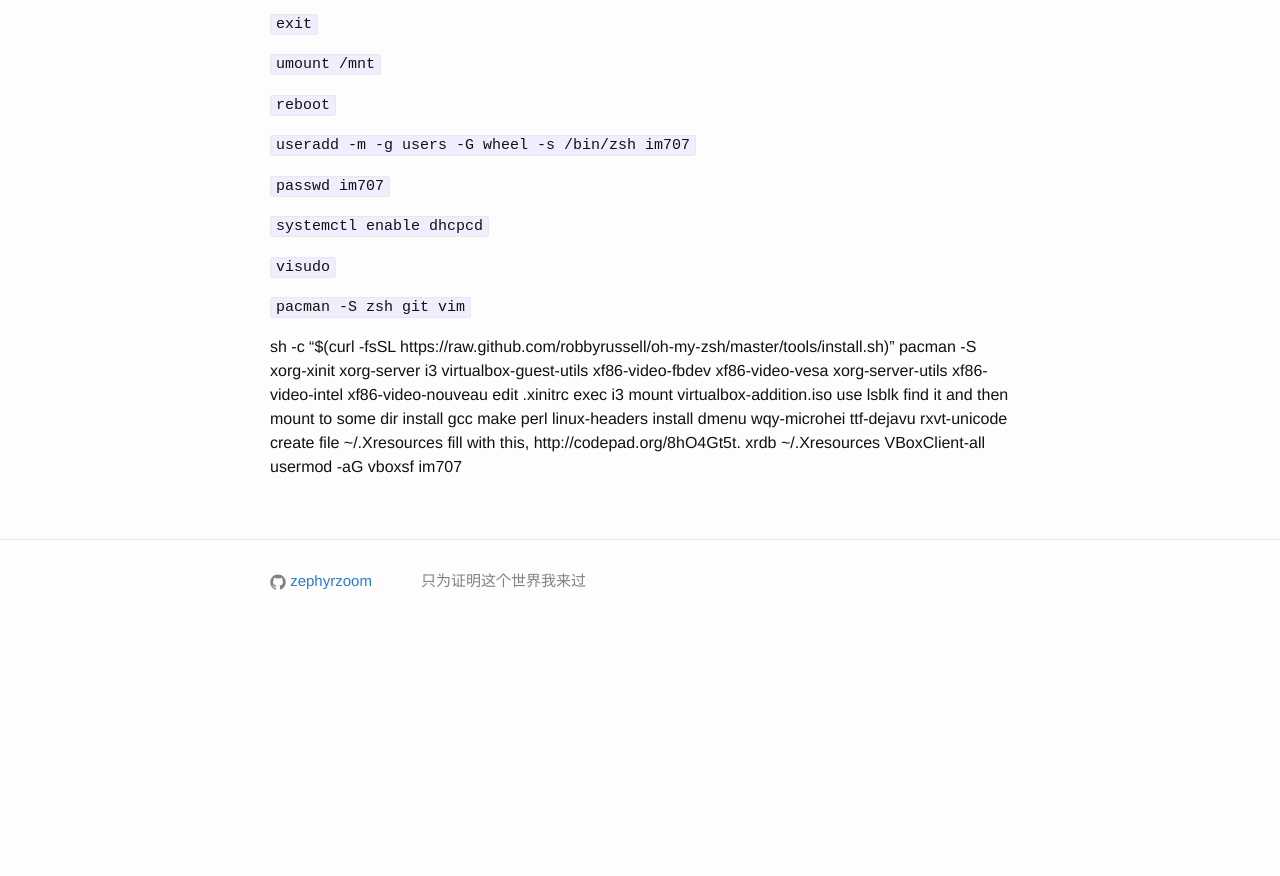
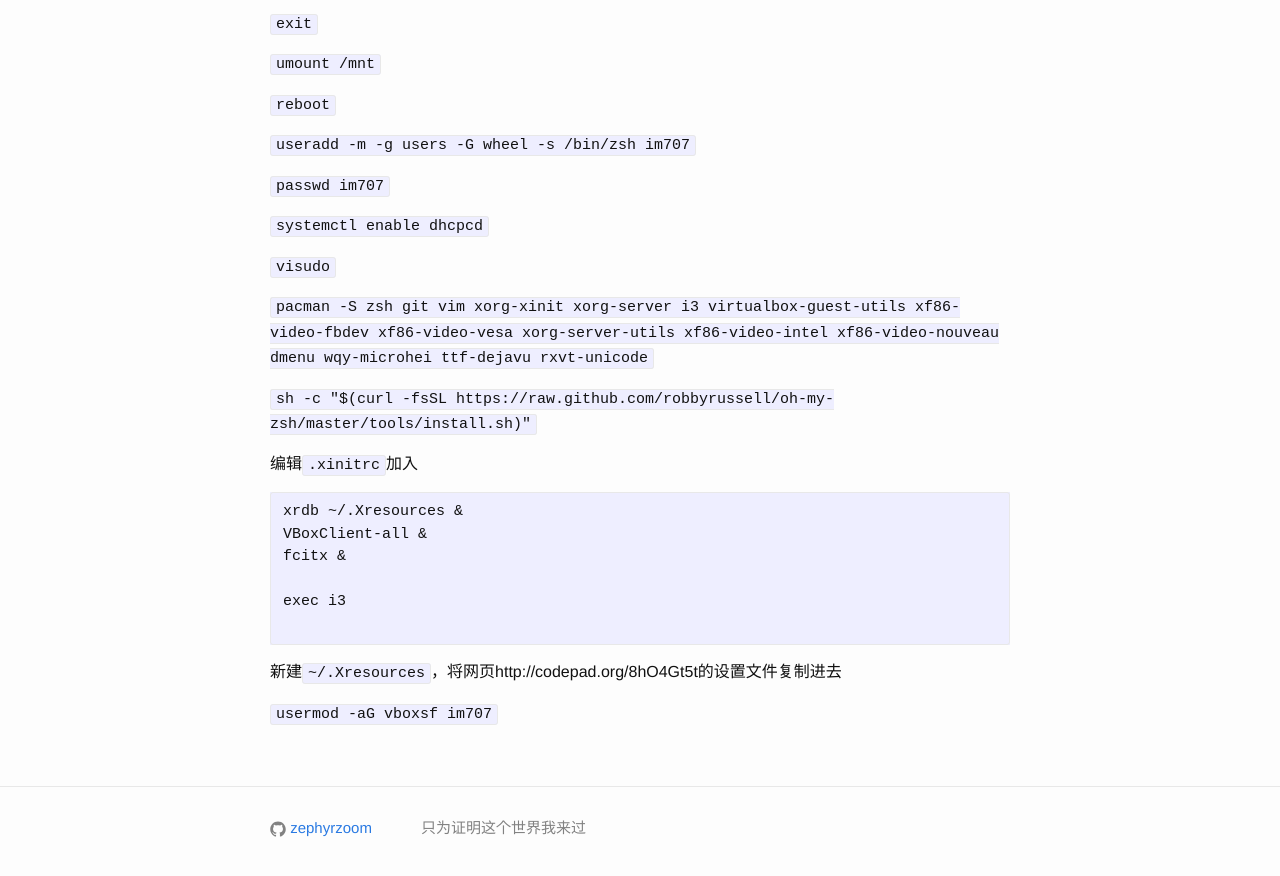
Before and after one commit to zephyrzoom/zephyrzoom.github.io, a Jekyll site: the page built from _posts/2016-11-22-archlinux-install.md, in a window 1280 px wide and 900 px high, scrolled down 878 px. Shown: the top 876 px of the window. Built offline with Jekyll 4.4.1, drawn with Linux system fonts in a browser that asks for light colours; comment, search, counter and statistics services are not loaded; before the commit the page ends 1530 px from its top, so only the background shows below that.

Commit message:
update archlinux install

````diff
--- a/_posts/2016-11-22-archlinux-install.md
+++ b/_posts/2016-11-22-archlinux-install.md
@@ -4,7 +4,7 @@ title: 安装Archlinux
 date: 2016-11-22 00:00:00 +0800
 ---
 
-`cfdisk` 分区选择GPT时，需要另外分一个boot分区；若选择DOS类型，需要将一个分区标记为boot
+`cfdisk`分区选择GPT时，需要另外分一个boot分区；若选择DOS类型，需要将一个分区标记为boot
 
 `mkfs.ext4 /dev/sda1`
 
@@ -12,7 +12,7 @@ date: 2016-11-22 00:00:00 +0800
 
 `mount /dev/sda1 /mnt`
 
-`vi /etc/pacman.d/mirrorlist` 将中国的源放在前面
+`vi /etc/pacman.d/mirrorlist`将中国的源放在前面
 
 `pacstrap /mnt base base-devel net-tools`
 
@@ -20,7 +20,7 @@ date: 2016-11-22 00:00:00 +0800
 
 `arch-chroot /mnt`
 
-`vi /etc/locale.gen && locale-gen` 选择解注en_US.UTF-8和zh_CN.UTF-8
+`vi /etc/locale.gen && locale-gen`选择解注en_US.UTF-8和zh_CN.UTF-8
 
 `echo LANG="en_US.UTF-8" >> /etc/locale.conf`
 
@@ -52,16 +52,20 @@ date: 2016-11-22 00:00:00 +0800
 
 `visudo`
 
-`pacman -S zsh git vim`
+`pacman -S zsh git vim xorg-xinit xorg-server i3 virtualbox-guest-utils xf86-video-fbdev xf86-video-vesa xorg-server-utils xf86-video-intel xf86-video-nouveau dmenu wqy-microhei ttf-dejavu rxvt-unicode`
 
-sh -c "$(curl -fsSL https://raw.github.com/robbyrussell/oh-my-zsh/master/tools/install.sh)"
-pacman -S xorg-xinit xorg-server i3 virtualbox-guest-utils xf86-video-fbdev xf86-video-vesa xorg-server-utils xf86-video-intel xf86-video-nouveau
-edit .xinitrc exec i3
-mount virtualbox-addition.iso
-use lsblk find it and then mount to some dir
-install gcc make perl linux-headers
-install dmenu wqy-microhei ttf-dejavu rxvt-unicode
-create file ~/.Xresources fill with this, http://codepad.org/8hO4Gt5t.
-xrdb ~/.Xresources
-VBoxClient-all
-usermod -aG vboxsf im707
+`sh -c "$(curl -fsSL https://raw.github.com/robbyrussell/oh-my-zsh/master/tools/install.sh)"`
+
+编辑`.xinitrc`加入
+```
+xrdb ~/.Xresources &
+VBoxClient-all &
+fcitx &
+
+exec i3
+
+```
+
+新建`~/.Xresources`，将网页http://codepad.org/8hO4Gt5t的设置文件复制进去
+
+`usermod -aG vboxsf im707`
````
